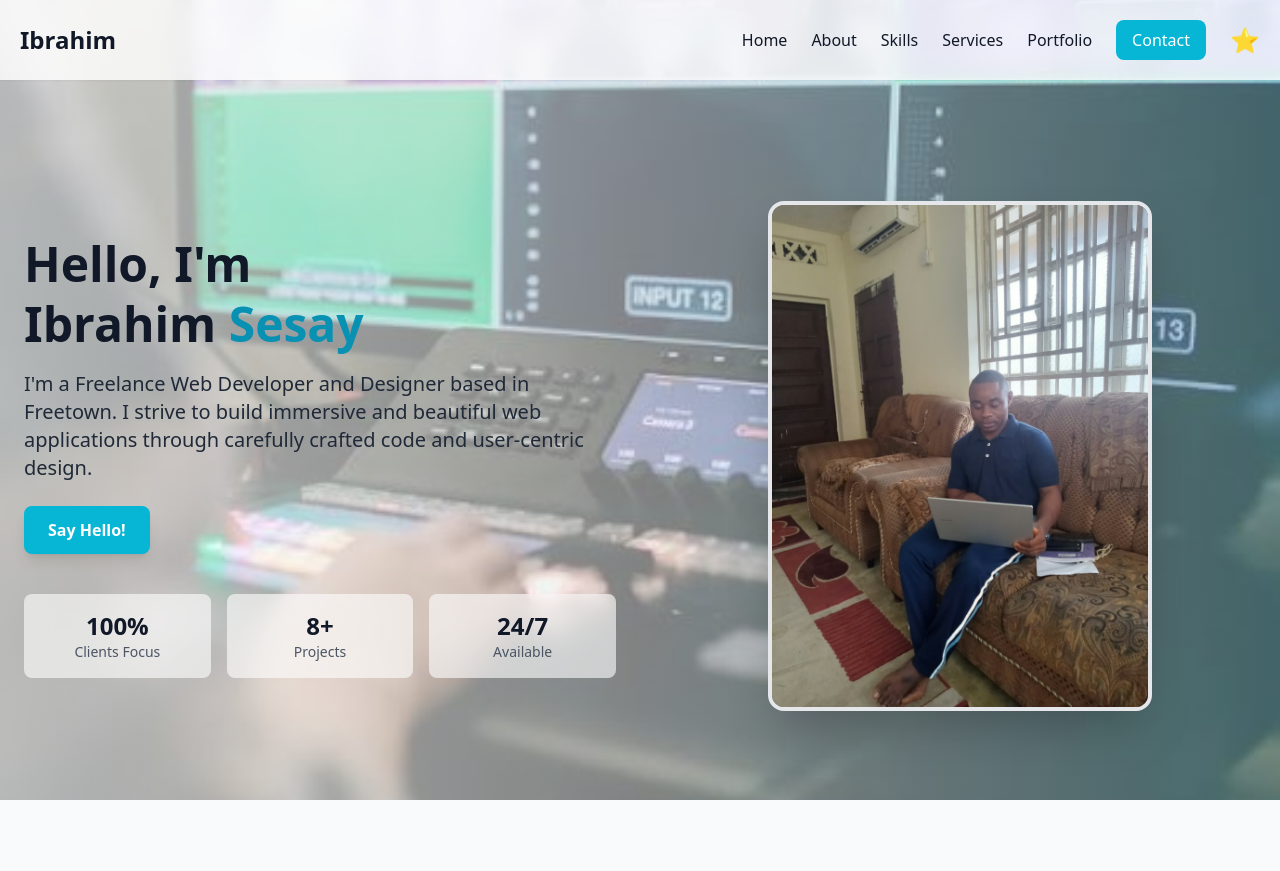
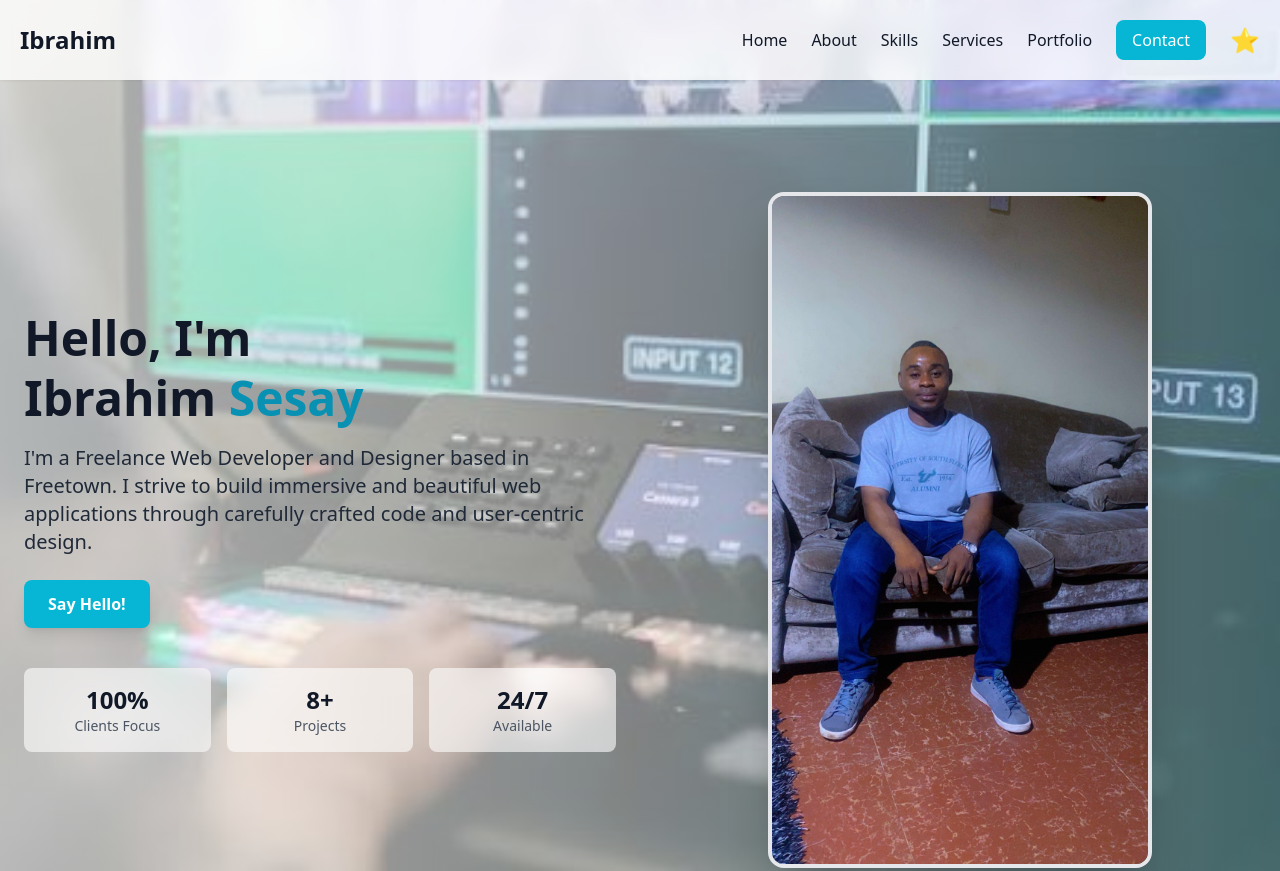
Before and after one commit to sesayibrabim2019-bot/ibrahimsesay, a plain HTML site: page index.html in a window 1280 px wide. Shown: the top 871 px of the page. Drawn offline with nearby package versions, Linux system fonts and the light colour scheme.

Commit message:
change profile photo to whatsapp 17.53.08

```diff
--- a/index.html
+++ b/index.html
@@ -86,7 +86,7 @@
 
     <!-- RIGHT SIDE: IMAGE -->
     <div class="flex justify-center lg:justify-end">
-      <img src="img/WhatsApp Image 2026-09-18 at 10.08.02.jpeg" alt="Ibrahim" class="rounded-2xl shadow-2xl max-w-sm w-full mx-auto border-4 border-gray-200 dark:border-white/20" />
+      <img src="img/WhatsApp Image 2026-09-21 at 17.53.08.jpeg" alt="Ibrahim" class="rounded-2xl shadow-2xl max-w-sm w-full mx-auto border-4 border-gray-200 dark:border-white/20" />
     </div>
   </div>
 </section>
```
Also changed, not shown: img/WhatsApp Image 2026-09-21 at 17.53.08.jpeg (renamed from img/background.jpeg).
